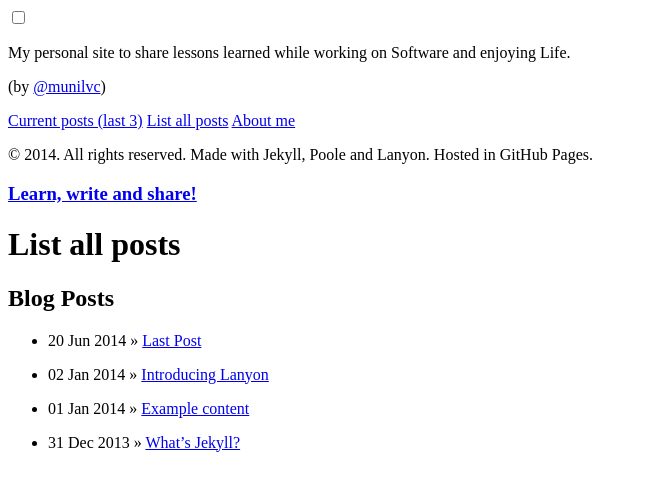
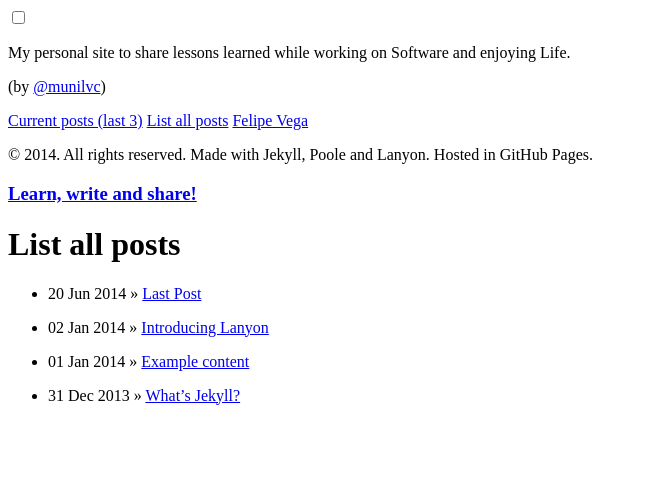
Before and after one commit to munilvc/munilvc.github.io, a Jekyll site: the page built from allPostsList.md, in a window 1280 px wide. Shown: the top 491 px of the page, without its empty margins (0-647 px from the left). Built offline with Jekyll 4.4.1, drawn with Linux system fonts in a browser that asks for light colours; Markdown is read by kramdown in place of the engine named in the settings.

Commit message:
Other makeup change

```diff
--- a/_config.yml
+++ b/_config.yml
@@ -10,7 +10,7 @@
 tagline:
 description:      'My personal site to share lessons learned while working on Software and enjoying Life. <p>(by <a href="https://twitter.com/munilvc" target="_blank">@munilvc</a>)'
 url:              http://munilvc.github.io
-paginate:         3
+paginate:         2
 
 author:
   name:           'Felipe Vega'
--- a/_includes/sidebar.html
+++ b/_includes/sidebar.html
@@ -31,7 +31,7 @@
 -->
 
   <a class="sidebar-nav-item{% if page.url == '/allPostsList/' %} active{% endif %}" href="/allPostsList/">List all posts</a>
-  <a class="sidebar-nav-item{% if page.url == '/about/' %} active{% endif %}" href="/about/">About me</a>
+  <a class="sidebar-nav-item{% if page.url == '/about/' %} active{% endif %}" href="/about/">Felipe Vega</a>
 
   </nav>
 
--- a/allPostsList.md
+++ b/allPostsList.md
@@ -2,8 +2,6 @@
 layout: page
 title: List all posts
 ---
-## Blog Posts
-
 {% for post in site.posts %}
   * {{ post.date | date_to_string }} &raquo; [ {{ post.title }} ]({{ post.url }})
 {% endfor %}
```
